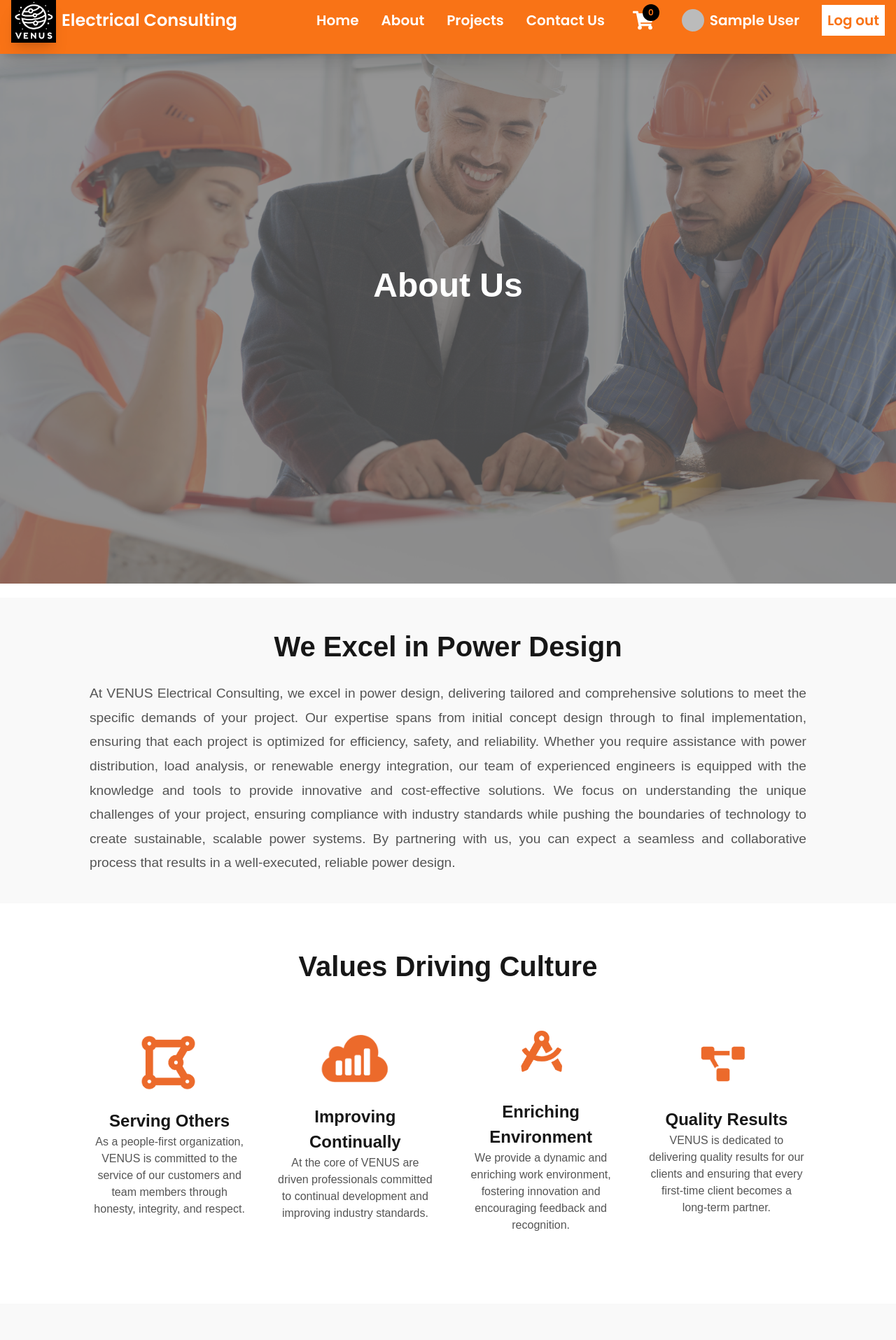
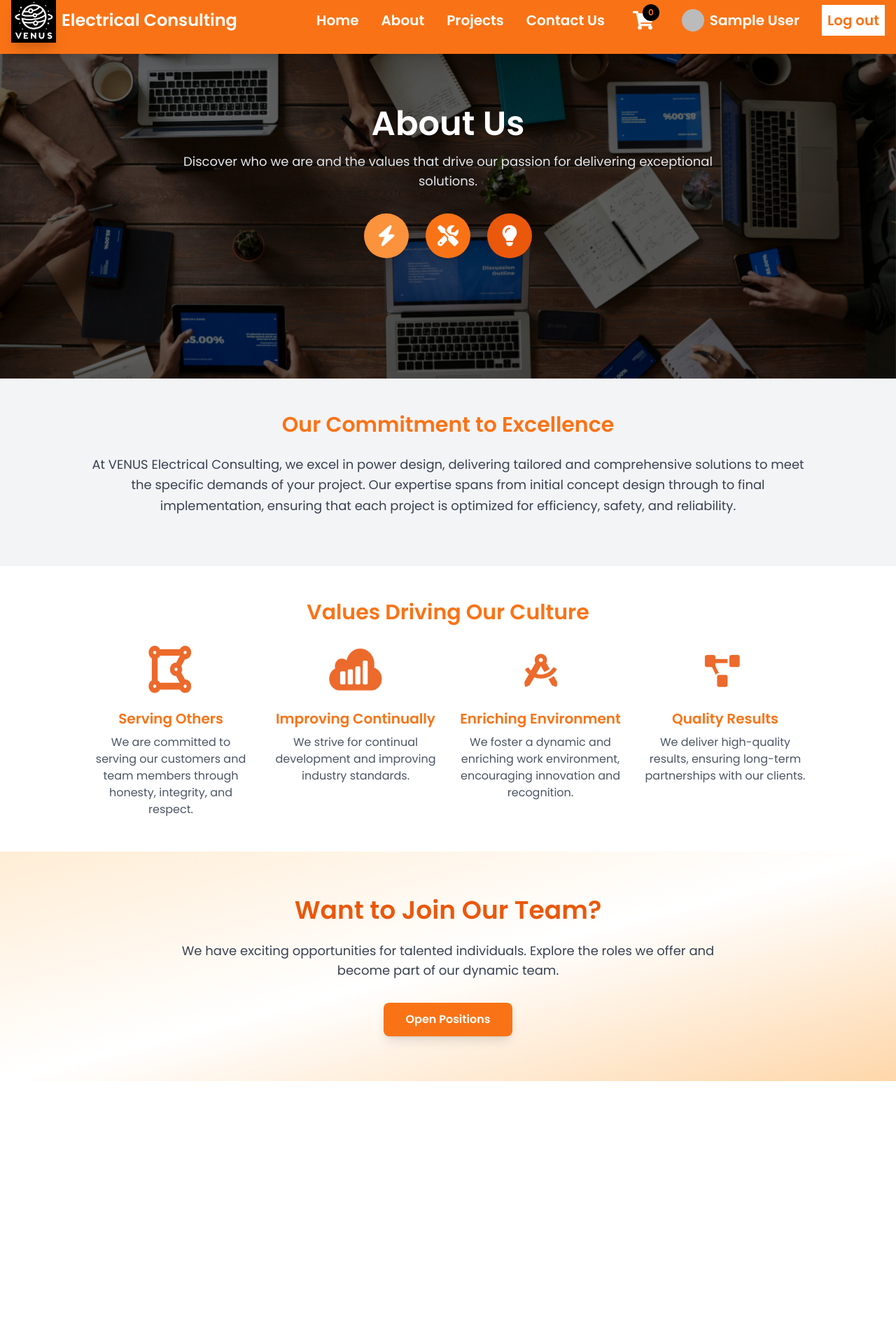
Before and after one commit to noorverma/venus-consulting, a Next.js app: page /About in a window 1280 px wide. Shown: the part 19-1934 px from the top of the page at 70% size. After the commit the page ends 1564 px from the top, so only its background shows below. Built offline with nearby package versions, Linux system fonts and the light colour scheme; no server answers; the database is empty; sample sign-in values are in the browser's storage.

Commit message:
changes in the ui of about us

```diff
--- a/app/About/page.js
+++ b/app/About/page.js
@@ -1,320 +1,174 @@
 "use client";
 
 import React, { useEffect } from "react";
-import Navbar from "../components/navbar"; // Importing the Navbar component
-import Link from "next/link"; // Import Next.js Link component for client-side navigation
-import { useUserAuth } from "../Lib/auth-context"; // Import authentication context
-import { useRouter } from "next/navigation"; // Import Next.js router
+import Navbar from "../components/navbar"; // Import Navbar
+import Link from "next/link"; // Next.js Link for navigation
+import { useUserAuth } from "../Lib/auth-context"; // Import auth context
+import { useRouter } from "next/navigation"; // Import router
+import { motion } from "framer-motion"; // For animations
+import "@fortawesome/fontawesome-free/css/all.min.css";
 
 export default function About() {
-  const { user, authLoading } = useUserAuth(); // Access user and loading state from authentication context
-  const router = useRouter(); // Initialize router for navigation
+  const { user, authLoading } = useUserAuth();
+  const router = useRouter();
 
-  // Redirect unauthenticated users to the SignIn page
   useEffect(() => {
     if (!authLoading && !user) {
-      router.push("/SignIn"); // Redirect to SignIn if user is not logged in
+      router.push("/SignIn");
     }
   }, [user, authLoading, router]);
 
-  // Show loading message if authentication is being checked
   if (authLoading || !user) {
     return <div>Loading...</div>;
   }
 
   return (
     <>
-      {/* Navbar at the top */}
       <Navbar />
-      {/* Main Container with global font */}
-      <div style={{ fontFamily: "Arial, sans-serif" }}>
-        {/* Full-Width Horizontal Image Section with Overlay */}
-        <div
-          style={{
-            position: "relative",
-            width: "100%",
-            height: "auto",
-            textAlign: "center",
-            marginBottom: "20px",
-          }}
-        >
+
+      {/* Hero Section */}
+      <div className="relative w-full h-[70vh]">
         {/* Background Image */}
         <img
-            src="/About.jpg"
-            alt="About Page"
-            style={{ width: "100%", height: "auto", objectFit: "cover" }}
+          src="/About.jpg" // Replace with your actual image URL
+          alt="Background"
+          className="absolute inset-0 w-full h-full object-cover"
         />
 
-          {/* Grey Overlay */}
-          <div
-            style={{
-              position: "absolute",
-              top: 0,
-              left: 0,
-              width: "100%",
-              height: "100%",
-              backgroundColor: "rgba(105, 105, 105, 0.7)",
-            }}
-          ></div>
+        {/* Darkened Overlay */}
+        <div className="absolute inset-0 bg-black bg-opacity-60"></div>
 
-          {/* Text on top of the image */}
-          <h2
-            style={{
-              position: "absolute",
-              top: "50%",
-              left: "50%",
-              transform: "translate(-50%, -50%)",
-              color: "#fff",
-              fontSize: "3rem",
-              fontWeight: "bold",
-            }}
+        {/* Content Wrapper */}
+        <div className="relative z-10 flex flex-col items-center justify-center h-full text-center px-4">
+          {/* About Us Title */}
+          <motion.h1
+            className="text-5xl font-bold text-white max-w-screen-lg mx-auto"
+            initial={{ opacity: 0, y: -50 }}
+            animate={{ opacity: 1, y: 0 }}
+            transition={{ duration: 1 }}
           >
             About Us
-          </h2>
+          </motion.h1>
+
+          {/* Subtitle */}
+          <motion.p
+            className="text-lg text-gray-200 max-w-screen-md mx-auto mt-4"
+            initial={{ opacity: 0, y: 50 }}
+            animate={{ opacity: 1, y: 0 }}
+            transition={{ duration: 1, delay: 0.5 }}
+          >
+            Discover who we are and the values that drive our passion for
+            delivering exceptional solutions.
+          </motion.p>
+
+          {/* Icons on the Hero Section */}
+          <div className="flex space-x-6 mt-8">
+            <div className="w-16 h-16 bg-orange-400 text-white rounded-full flex items-center justify-center shadow-lg">
+              <i className="fas fa-bolt text-3xl"></i>
+            </div>
+            <div className="w-16 h-16 bg-orange-500 text-white rounded-full flex items-center justify-center shadow-lg">
+              <i className="fas fa-tools text-3xl"></i>
+            </div>
+            <div className="w-16 h-16 bg-orange-600 text-white rounded-full flex items-center justify-center shadow-lg">
+              <i className="fas fa-lightbulb text-3xl"></i>
+            </div>
+          </div>
+        </div>
       </div>
 
-        {/* Written text below the image */}
-        <div
-          style={{
-            textAlign: "center",
-            padding: "40px 10%",
-            backgroundColor: "#f9f9f9",
-          }}
-        >
-          <h2
-            style={{
-              fontSize: "2.5rem",
-              fontWeight: "bold",
-              marginBottom: "20px",
-            }}
-          >
-            We Excel in Power Design
+      {/* Paragraph Section with Heading */}
+      <section className="py-12 px-6 bg-gray-100 text-center">
+        <div className="max-w-screen-lg mx-auto">
+          <h2 className="text-3xl font-bold mb-6 text-orange-500">
+            Our Commitment to Excellence
           </h2>
-          <p
-            style={{
-              fontSize: "1.2rem",
-              lineHeight: "1.8",
-              color: "#555",
-              textAlign: "justify",
-            }}
-          >
+          <p className="text-lg text-gray-700 leading-relaxed mb-6">
             At VENUS Electrical Consulting, we excel in power design, delivering
             tailored and comprehensive solutions to meet the specific demands of
             your project. Our expertise spans from initial concept design
             through to final implementation, ensuring that each project is
-            optimized for efficiency, safety, and reliability. Whether you
-            require assistance with power distribution, load analysis, or
-            renewable energy integration, our team of experienced engineers is
-            equipped with the knowledge and tools to provide innovative and
-            cost-effective solutions. We focus on understanding the unique
-            challenges of your project, ensuring compliance with industry
-            standards while pushing the boundaries of technology to create
-            sustainable, scalable power systems. By partnering with us, you can
-            expect a seamless and collaborative process that results in a
-            well-executed, reliable power design.
+            optimized for efficiency, safety, and reliability.
           </p>
         </div>
+      </section>
 
-        {/* Values Section */}
-        <div
-          style={{
-            padding: "60px 10%",
-            backgroundColor: "#fff",
-            textAlign: "center",
-          }}
-        >
-          <h2
-            style={{
-              fontSize: "2.5rem",
-              fontWeight: "bold",
-              marginBottom: "40px",
-            }}
-          >
-            Values Driving Culture
+      {/* Images with Text Descriptions */}
+      <section className="py-12 px-6 bg-white text-center">
+        <h2 className="text-3xl font-bold mb-6 text-orange-500">
+          Values Driving Our Culture
         </h2>
-          <div
-            style={{
-              display: "flex",
-              justifyContent: "center",
-              alignItems: "center",
-              flexWrap: "wrap",
-              gap: "40px",
-            }}
-          >
-            {/* First Value */}
-            <div
-              style={{
-                width: "22%",
-                display: "flex",
-                flexDirection: "column",
-                alignItems: "center",
-                justifyContent: "center",
-                marginBottom: "40px",
-              }}
-            >
+        <div className="grid grid-cols-1 sm:grid-cols-2 md:grid-cols-4 gap-8 max-w-screen-lg mx-auto">
+          <div className="flex flex-col items-center text-center">
             <img
-                src="/First.png"
+              src="/First.png" // Replace with your image URL
               alt="Serving Others"
-                style={{ width: "100px", marginBottom: "20px" }}
+              className="w-20 h-20 mb-4"
             />
-              <h3 style={{ fontSize: "1.5rem", fontWeight: "bold" }}>
-                Serving Others
-              </h3>
-              <p
-                style={{
-                  fontSize: "1rem",
-                  color: "#555",
-                  textAlign: "center",
-                }}
-              >
-                As a people-first organization, VENUS is committed to the
-                service of our customers and team members through honesty,
-                integrity, and respect.
+            <h3 className="text-xl font-bold text-orange-500">Serving Others</h3>
+            <p className="text-gray-600 mt-2">
+              We are committed to serving our customers and team members
+              through honesty, integrity, and respect.
             </p>
           </div>
-
-            {/* Second Value */}
-            <div
-              style={{
-                width: "22%",
-                display: "flex",
-                flexDirection: "column",
-                alignItems: "center",
-                justifyContent: "center",
-                marginBottom: "40px",
-              }}
-            >
+          <div className="flex flex-col items-center text-center">
             <img
-                src="/Second.png"
+              src="/Second.png" // Replace with your image URL
               alt="Improving Continually"
-                style={{ width: "100px", marginBottom: "20px" }}
+              className="w-20 h-20 mb-4"
             />
-              <h3 style={{ fontSize: "1.5rem", fontWeight: "bold" }}>
+            <h3 className="text-xl font-bold text-orange-500">
               Improving Continually
             </h3>
-              <p
-                style={{
-                  fontSize: "1rem",
-                  color: "#555",
-                  textAlign: "center",
-                }}
-              >
-                At the core of VENUS are driven professionals committed to
-                continual development and improving industry standards.
+            <p className="text-gray-600 mt-2">
+              We strive for continual development and improving industry
+              standards.
             </p>
           </div>
-
-            {/* Third Value */}
-            <div
-              style={{
-                width: "22%",
-                display: "flex",
-                flexDirection: "column",
-                alignItems: "center",
-                justifyContent: "center",
-                marginBottom: "40px",
-              }}
-            >
+          <div className="flex flex-col items-center text-center">
             <img
-                src="/Third.png"
+              src="/Third.png" // Replace with your image URL
               alt="Enriching Environment"
-                style={{ width: "100px", marginBottom: "20px" }}
+              className="w-20 h-20 mb-4"
             />
-              <h3 style={{ fontSize: "1.5rem", fontWeight: "bold" }}>
+            <h3 className="text-xl font-bold text-orange-500">
               Enriching Environment
             </h3>
-              <p
-                style={{
-                  fontSize: "1rem",
-                  color: "#555",
-                  textAlign: "center",
-                }}
-              >
-                We provide a dynamic and enriching work environment, fostering
-                innovation and encouraging feedback and recognition.
+            <p className="text-gray-600 mt-2">
+              We foster a dynamic and enriching work environment, encouraging
+              innovation and recognition.
             </p>
           </div>
-
-            {/* Fourth Value */}
-            <div
-              style={{
-                width: "22%",
-                display: "flex",
-                flexDirection: "column",
-                alignItems: "center",
-                justifyContent: "center",
-                marginBottom: "40px",
-              }}
-            >
+          <div className="flex flex-col items-center text-center">
             <img
-                src="/Fourth.png"
+              src="/Fourth.png" // Replace with your image URL
               alt="Quality Results"
-                style={{ width: "100px", marginBottom: "20px" }}
+              className="w-20 h-20 mb-4"
             />
-              <h3 style={{ fontSize: "1.5rem", fontWeight: "bold" }}>
-                Quality Results
-              </h3>
-              <p
-                style={{
-                  fontSize: "1rem",
-                  color: "#555",
-                  textAlign: "center",
-                }}
-              >
-                VENUS is dedicated to delivering quality results for our clients
-                and ensuring that every first-time client becomes a long-term
-                partner.
+            <h3 className="text-xl font-bold text-orange-500">Quality Results</h3>
+            <p className="text-gray-600 mt-2">
+              We deliver high-quality results, ensuring long-term partnerships
+              with our clients.
             </p>
           </div>
         </div>
-        </div>
+      </section>
 
-        {/* Add "Want to Join Our Team?" section below the Values */}
-        <div
-          style={{
-            padding: "40px 10%",
-            backgroundColor: "#f9f9f9",
-            textAlign: "center",
-          }}
-        >
-          <h2
-            style={{
-              fontSize: "2.5rem",
-              fontWeight: "bold",
-              marginBottom: "20px",
-            }}
-          >
+      {/* Open Positions Section */}
+      <section className="py-16 px-6 bg-gradient-to-br from-orange-100 via-white to-orange-200 text-center">
+        <h2 className="text-4xl font-bold text-orange-600 mb-6">
           Want to Join Our Team?
         </h2>
-          <p
-            style={{
-              fontSize: "1.2rem",
-              color: "#555",
-              marginBottom: "30px",
-            }}
-          >
+        <p className="text-lg text-gray-700 max-w-3xl mx-auto mb-8">
           We have exciting opportunities for talented individuals. Explore the
-            roles we offer and become part of our amazing team.
+          roles we offer and become part of our dynamic team.
         </p>
-          <Link href="/positions">
-            {" "}
-            {/* Use Link from Next.js to ensure proper routing */}
-            <button
-              style={{
-                backgroundColor: "#FB923C",
-                color: "white",
-                padding: "15px 30px",
-                fontSize: "18px",
-                border: "none",
-                borderRadius: "5px",
-                cursor: "pointer",
-              }}
+        <Link
+          href="/positions"
+          className="inline-block bg-orange-500 text-white font-semibold py-3 px-8 rounded-lg shadow-lg hover:bg-orange-600 transition duration-300"
         >
           Open Positions
-            </button>
         </Link>
-        </div>
-      </div>
+      </section>
     </>
   );
 }
```
Also changed, not shown: public/About.jpg. Lines whose indentation alone changed are shown as unchanged.
